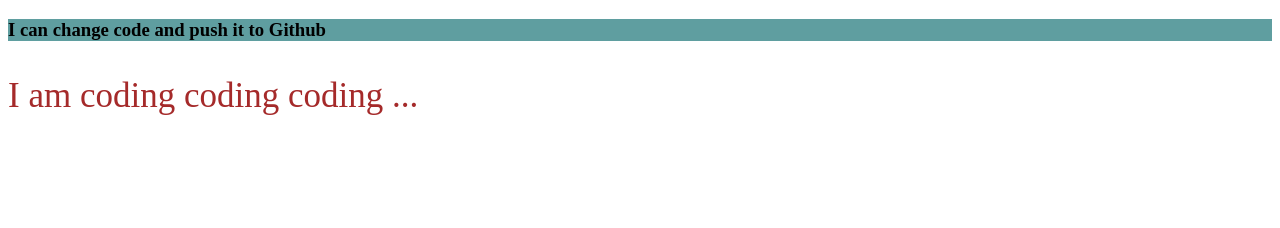
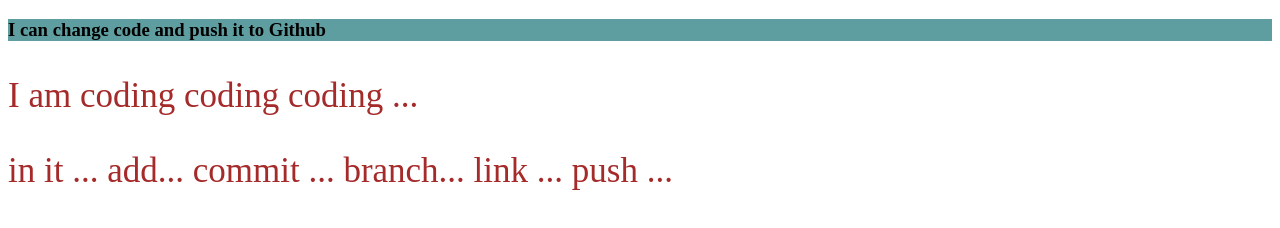
Before and after one commit to sakibrahman884/my-first-repo, a plain HTML site: page index.html in a window 1280 px wide. Drawn offline with Linux system fonts and the light colour scheme.

Commit message:
new line added

```diff
--- a/index.html
+++ b/index.html
@@ -10,5 +10,6 @@
 <body>
     <h3>I can change code and push it to Github</h3>
     <p>I am coding coding coding ... </p>
+    <p> in it ... add... commit ... branch... link ... push ...</p>
 </body>
 </html>
```
